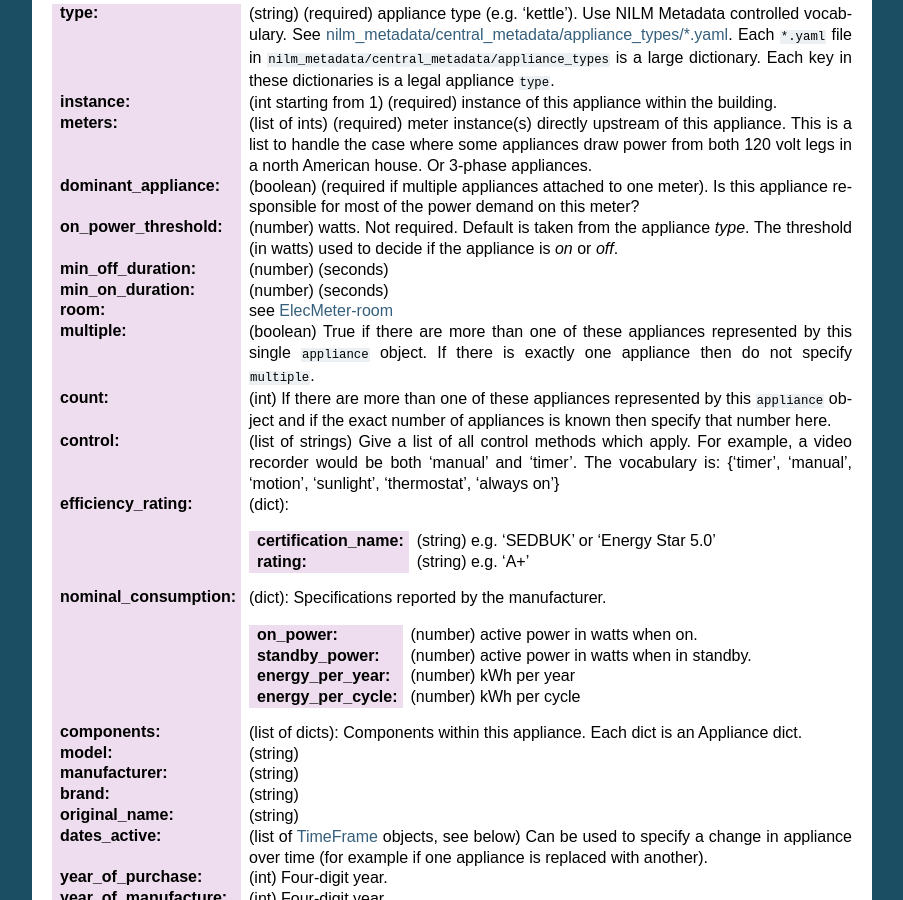
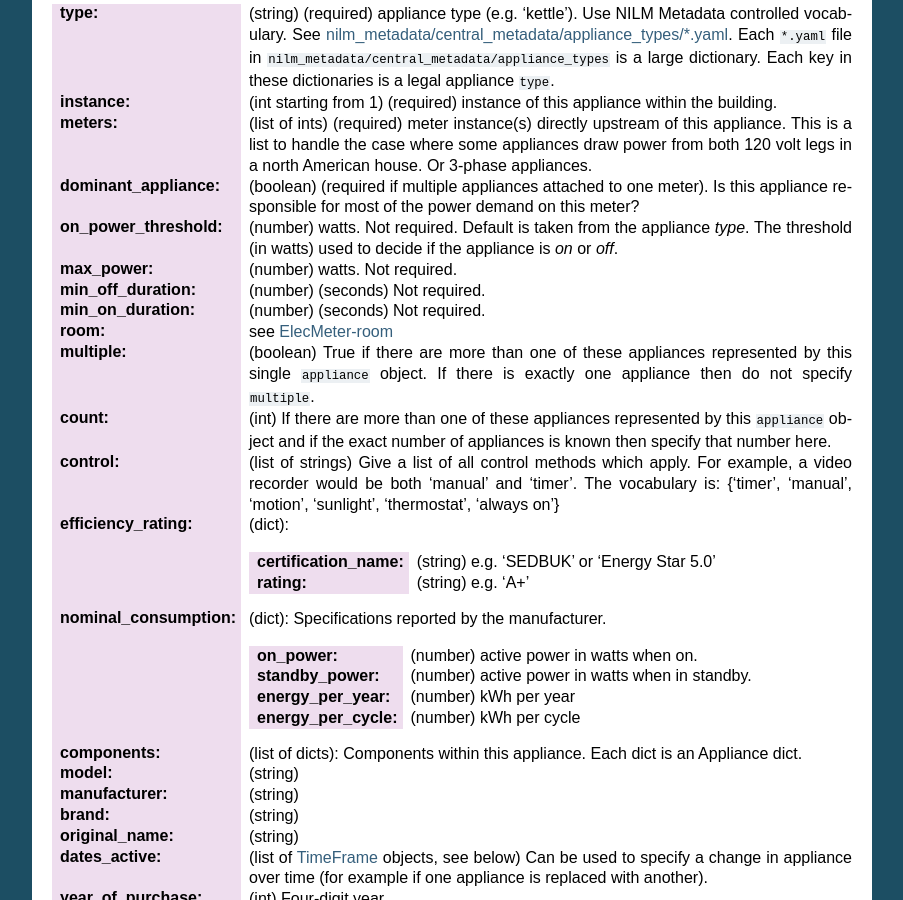
Before and after one commit to nilmtk/nilm_metadata, a Sphinx documentation site: the page built from docs/source/dataset_metadata.rst, in a window 1280 px wide and 900 px high, scrolled down 5133 px. Shown: the whole window, without its empty margins (198-1101 px from the left). Built offline with Sphinx 7.4.7, drawn with Linux system fonts in a browser that asks for light colours.

Commit message:
add `max_power`

```diff
--- a/docs/source/dataset_metadata.rst
+++ b/docs/source/dataset_metadata.rst
@@ -348,8 +348,9 @@ Each appliance dict has:
 :on_power_threshold: (number) watts.  Not required.  Default is taken
                      from the appliance `type`.  The threshold (in
                      watts) used to decide if the appliance is `on` or `off`.
-:min_off_duration: (number) (seconds)
-:min_on_duration: (number) (seconds)
+:max_power: (number) watts.  Not required.
+:min_off_duration: (number) (seconds)  Not required.
+:min_on_duration: (number) (seconds)  Not required.
 :room: see `ElecMeter-room`_
 :multiple: (boolean) True if there are more than one
            of these appliances represented by this single
```
